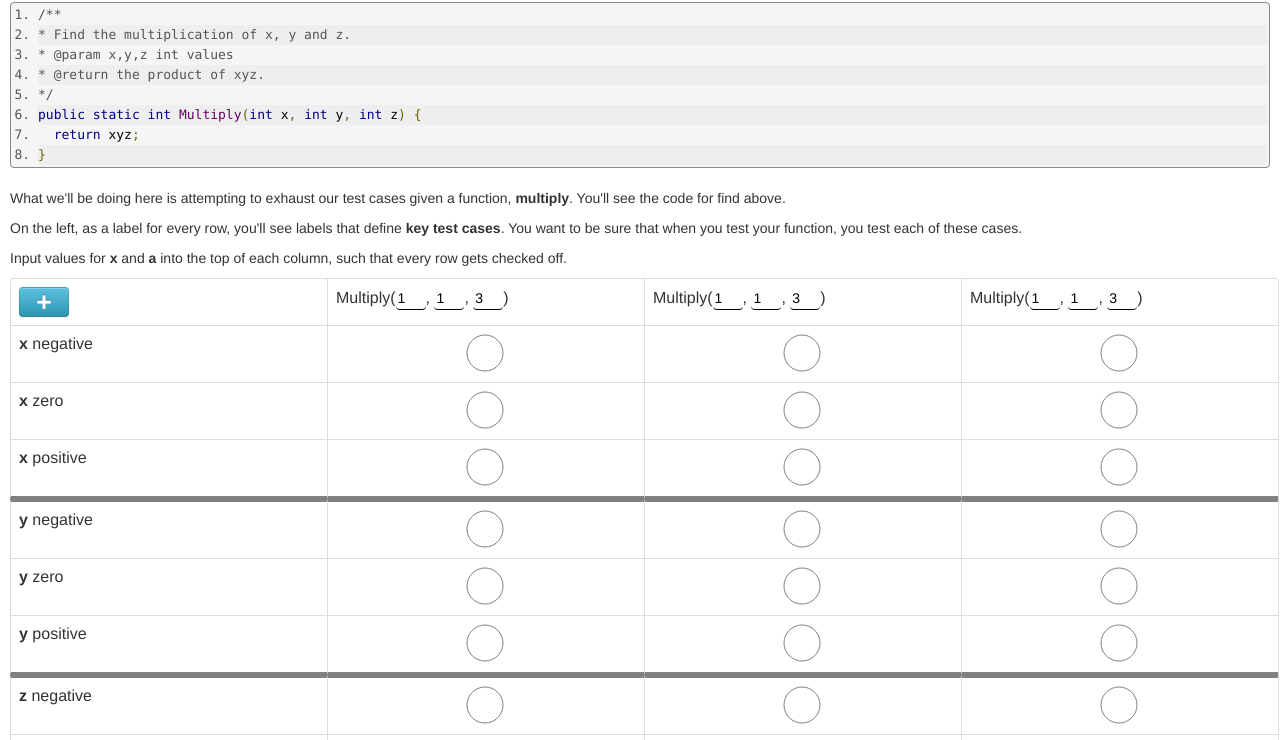
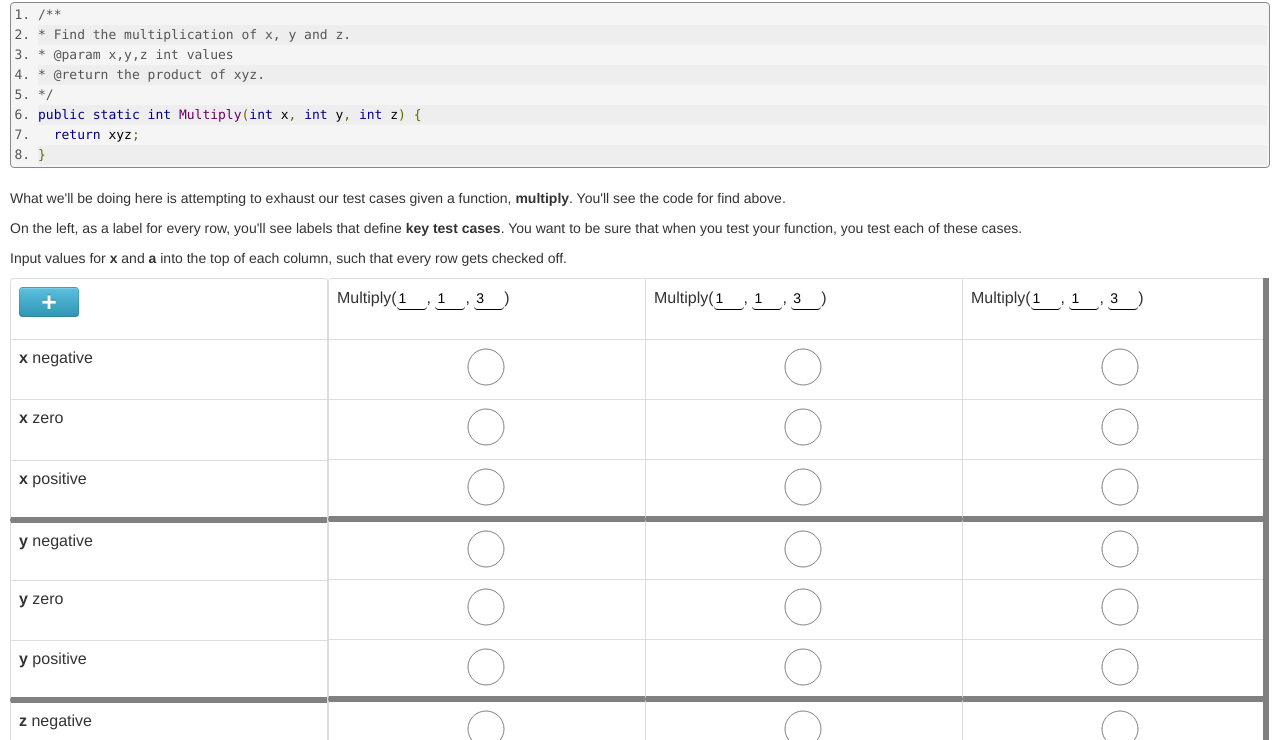
Before and after one commit to Dsan10s/MIT-Project2, a plain HTML site: page JUnitTable1.html in a window 1280 px wide. Shown: the part 58-798 px from the top of the page. Drawn offline with nearby package versions, Linux system fonts and the light colour scheme.

Commit message:
Make the first mode table able to scroll and make automate unchecking radio buttons in same group, and polishing up some codes.

```diff
--- a/JUnitTable1.css
+++ b/JUnitTable1.css
@@ -5,7 +5,6 @@ body{
 }
 
 /*For implementation*/
-
 table{
 	border-radius: 10px;
 	overflow: auto;
@@ -16,15 +15,20 @@ input{
 	border-bottom: 1px solid black;
 	width: 30px;
 }
-.customRadio{
-
+.customRadioBorder{
+	position: relative;
 }
 .customRadioFill{
 	position: absolute;
+
+}
+.relative{
+	position: relative;
 }
 .mark{
 	margin-left: 10px;
 	height: 40px;
+	position: relative;
 }
 .checkMark{
 	position: absolute;
@@ -55,9 +59,22 @@ input{
 	float: right;
 	opacity: 0.5;
 }
+#tableFixed{
+	width: 200px;
+	float: left;
+	margin: 0px;
+}
+#tableContentDiv{
+	border-right: 6px solid grey;
+	overflow: auto;
+	float: left;
+}
+#tableContent{
+	margin: 0px;
+}
 .plusButton{
 	color: white;
-	width: 50px;
+	width: 60px;
 	/*font-size: 20pt;*/
 }
 .col0{
@@ -67,6 +84,10 @@ input{
 	opacity: 0;
 }
 td{
+	white-space: nowrap;
+	text-align: center;
+	vertical-align: middle;
+	height: 60;
 	min-width: 300px;
 	max-width: 520px;
 }
--- a/JUnitTable1.js
+++ b/JUnitTable1.js
@@ -39,22 +39,27 @@ var JUnitTable1 = (function(){
 		/*
 		Define table here
 		*/
-		var table = $("<table id = 'JUnitTable1' class = 'table table-hover table-bordered'></table>");
+		var tableFixed = $("<table id = 'tableFixed' class = 'table table-hover table-bordered' style = 'float: left'></table>");
+ 		var tableContent = $("<table id = 'tableContent' class = 'table table-hover table-bordered' style = 'float: left'></table>");
+ 		var tableContentDiv = $('<div id = "tableContentDiv"></div>');
 		var bottomDiv = $("<div style = 'width: 100%'></div>")
 		var submit = $("<button id = 'submit1' class = 'btn btn-success btn-large' style = 'float: left'>Submit</button>")
 		var alert = $("<div id = 'mainAlert' class = 'alert alert-error'>Test</div>")
 		var success = $("<div id = 'mainSuccess' class = 'alert alert-success'>Test</div>")
 		bottomDiv.append(submit, alert, success);
+		tableContentDiv.append(tableContent);
 
 		/*Row0*/
-		var row0 = $("<tr class = 'row0'></tr>");
+		var plusRow = $("<tr class = 'row0'></tr>");
 		var emptyLabel = $("<td class = 'col0'><button class = 'plusButton btn btn-info'><b style = 'font-size: 20pt'>+</b></button></td>");
 
-		row0.append(emptyLabel);
+		plusRow.append(emptyLabel);
+		tableFixed.append(plusRow);
 
 		/*
 		Add input fields
 		*/
+		var row0=$("<tr class = 'row0'></tr>");
 		for(var i=1;i<=3;i++){
 			/*generate a string for input fields in HTML*/
 			var temp="";
@@ -68,28 +73,31 @@ var JUnitTable1 = (function(){
 			row0.append(findLabel);
 		}
 
-		table.append(row0);
+		tableContent.append(row0);
 
 
 		/*Table Content*/
 		for (var r = 1; r <= allRows.length-1; r++){
 			var newRow = $("<tr class = 'row" + r + "'></tr>");
-			for (var c = 0; c < columnsDisplayed.length; c++){
+			for (var c = 1; c < columnsDisplayed.length; c++){
 				var rowClass = ".row" + r;
-				var newCol = $("<td class = 'col" + c + "'></td>");
+				var newCol = $("<td class = 'col" + columnsDisplayed[c] + "'></td>");
 
 				/*Labels*/
-				if (c == 0){
-					newCol.append("<div>"+allRows[r].title+"</div>");
-				}else{
-					newCol.append($("<span class = 'cellContent'><span class = 'customRadioBorder'><span class = 'customRadioFill'></span></span><img class = 'mark checkMark' src = 'images/checkMark.png'/><img class = 'mark errorMark' src = 'images/ErrorMark.png'/></span>"));
-				}
+				newCol.append($("<span class = 'cellContent'><span class = 'customRadioBorder'><span class = 'customRadioFill'></span></span><span class = relative><img class = 'mark checkMark' src = 'images/checkMark.png'/><img class = 'mark errorMark' src = 'images/ErrorMark.png'/></span></span>"));
+
 				newRow.append(newCol);
 			}
-			table.append(newRow);
+			var newRowInfo = $("<tr class = 'row" + r + "'></tr>");
+			var newColInfo = $("<td class = 'col" + 0 + "'></td>");
+			newColInfo.append("<div>"+allRows[r].title+"</div>");
+			newRowInfo.append(newColInfo);
+
+			tableContent.append(newRow);
+			tableFixed.append(newRowInfo);
 		}
 
-		$(div).append(table, bottomDiv);
+		$(div).append(tableFixed,tableContentDiv, bottomDiv);
 
 		createBar();
 
@@ -111,10 +119,7 @@ var JUnitTable1 = (function(){
 		.attr("height", "40px")
 		.append("circle").attr("class", "circleFill").attr("cx", 20).attr("cy", 20).attr("r", 0).attr("fill", "#91cfff");
 
-		var radioFill = false;
-
 		/*Adds another column to the table when the plus button is pressed*/
-
 		var lastNumber = columnsDisplayed[columnsDisplayed.length - 1];
 		var newNum = lastNumber + 1;
 
@@ -129,30 +134,45 @@ var JUnitTable1 = (function(){
 				var colIndex = colClass.slice(3, colClass.length);;
 
 				if (radioData[rowIndex][colIndex] === false){
-					console.log("rowClass: " + rowClass + ", colClass: " + colClass)
 					d3.select("." + rowClass + " " + "." + colClass + " .circleFill").transition()
 					.attr("r", 20).duration(200)
 					.attr("stroke", "white").duration(200);
-					radioFill = true;
 					radioData[rowIndex][colIndex] = true;
+
+					/*
+					Uncheck the previous one in the same group
+					*/
+					for(var i=1;i<=allRows.length-1;i++){
+						if(i!=rowIndex&&radioData[i][colIndex]&&allRows[i].group==allRows[rowIndex].group){
+							d3.select(".row"+i + " " + "." + colClass + " .circleFill").transition()
+							.attr("r", 0).duration(200)
+							.attr("stroke", "grey").duration(200);
+							radioData[i][colIndex] = false;
+						}
+					}
 				}else if(radioData[rowIndex][colIndex] === true){
 					d3.select("." + rowClass + " " + "." + colClass + " .circleFill").transition()
 					.attr("r", 0).duration(200)
 					.attr("stroke", "grey").duration(200);
-					radioFill = false;
 					radioData[rowIndex][colIndex] = false;
 				}
 
 			})
 		}
 
-
+		/*
+		plus button listener
+		*/
 		$(".plusButton").on("click", function(){
 			var lastNumber = columnsDisplayed[columnsDisplayed.length - 1];
 			var newNum = lastNumber + 1;
+
+			/*
+			Adding a new column
+			*/
 			for (var r = 0; r <= allRows.length-1; r++){
 
-				var rowClass = ".row" + r;
+				var rowClass = "#tableContent .row" + r;
 				var newCol = $("<td class = 'col" + newNum + "' style = 'width: 0px'></td>");
 
 				if (r == 0){
@@ -166,28 +186,32 @@ var JUnitTable1 = (function(){
 
 					var newFindLabel = $(temp);
 					var newDeleteBtn = $("<button class = 'delete btn btn-danger' style = 'float: right;'>Delete</button>")
-					newCol.append("<span>Find(", newFindLabel, ")</span>", newDeleteBtn);
+					newCol.append("<span>"+functionName+"(", newFindLabel, ")</span>", newDeleteBtn);
 				}else{
-					newCol.append($("<span class = 'cellContent'><span class = 'customRadioBorder'><span class = 'customRadioFill'></span></span><img class = 'mark checkMark' src = 'images/checkMark.png'/><img class = 'mark errorMark' src = 'images/ErrorMark.png'/></span>"));
+					newCol.append($("<span class = 'cellContent'><span class = 'customRadioBorder'><span class = 'customRadioFill'></span></span><span class='relative'><img class = 'mark checkMark' src = 'images/checkMark.png'/><img class = 'mark errorMark' src = 'images/ErrorMark.png'/></span></span>"));
 				}
 
 				$(rowClass).append(newCol);
 			}
 
+			/*
+			Show delete button for new columns
+			*/
 			$(".delete").on("mouseenter", function(){
 				var colClass = $(this).parent("td").attr("class");
 				var colNum = parseInt(colClass.slice(3, colClass.length));
 				if(colNum > 3){
 					$(this).animate({"opacity": "1"}, 200);
-					console.log("1:1")
 				}
 			});
+			/*
+			Hide delete button for new columns
+			*/
 			$(".delete").on("mouseleave", function(){
 				var colClass = $(this).parent("td").attr("class");
 				var colNum = parseInt(colClass.slice(3, colClass.length));
 				if(colNum  > 3){
 					$(this).animate({"opacity": "0"}, 200);
-					console.log("0:1")
 				}
 			})
 
@@ -210,43 +234,47 @@ var JUnitTable1 = (function(){
 
 			/*Adds new column to columnsDisplayed array, and new unclicked radio Buttons to radioData array*/
 			columnsDisplayed.push(newNum);
-			console.log("columnsDisplayed: " + columnsDisplayed)
 			for (var i = 1; i < radioData.length; i++){
 				radioData[i].push(false);
 			}
-			console.log(radioData)
-
-			var radioFill = false;
-
 
 			$(".col"+newNum+" .customRadioBorder").on("click", function(){
 				var rowClass = $(this).parent('span').parent('td').parent('tr').attr("class");
 				var rowIndex = rowClass[3];
 				var colClass = $(this).parent('span').parent('td').attr("class");
 				var colIndex = colClass.slice(3, colClass.length);
-				if (radioData[rowIndex][colIndex] === false){
-					console.log("button will fill")
-					console.log("rowClass: " + rowClass + ", colClass: " + colClass)
+				if (!radioData[rowIndex][colIndex]){
 					d3.select("." + rowClass + " " + "." + colClass + " .circleFill").transition()
 					.attr("r", 20).duration(200)
 					.attr("stroke", "white").duration(200);
-					radioFill = true;
 					radioData[rowIndex][colIndex] = true;
-				}else if(radioData[rowIndex][colIndex] === true){
+
+					/*
+					Uncheck the previous one in the same group
+					*/
+					for(var i=1;i<=allRows.length-1;i++){
+						if(i!=rowIndex&&radioData[i][colIndex]&&allRows[i].group==allRows[rowIndex].group){
+							d3.select(".row"+i + " " + "." + colClass + " .circleFill").transition()
+							.attr("r", 0).duration(200)
+							.attr("stroke", "grey").duration(200);
+							radioData[i][colIndex] = false;
+						}
+					}
+				}else{
 					d3.select("." + rowClass + " " + "." + colClass + " .circleFill").transition()
 					.attr("r", 0).duration(200)
 					.attr("stroke", "grey").duration(200);
-					radioFill = false;
 					radioData[rowIndex][colIndex] = false;
 				}
 
 			})
-			console.log("radiobutton clicked")
+
+			/*
+			Turn on delete button for new columns
+			*/
 			$(".delete").on("click", function(){
-				console.log("delete clicked")
 				var deleteCol = $(this).parent("td").attr("class");
 				var deleteColNum = deleteCol.slice(3, deleteCol.length);
-				console.log("deleteCol: " + deleteCol)
 
 				if(parseInt(deleteColNum)>3){
 					$("." + deleteCol).remove();
@@ -255,39 +283,39 @@ var JUnitTable1 = (function(){
 					}
 				}
 			})
-			console.log(columnsDisplayed)
 			createBar();
 		});
 
+
+		/*
+		Delete button listener
+		*/
 		$(".delete").on("click", function(){
-			console.log("delete clicked")
 			var deleteCol = $(this).parent("td").attr("class");
 			var deleteColNum = deleteCol.slice(3, deleteCol.length);
-			console.log("deleteCol: " + deleteCol)
 			if(parseInt(deleteColNum)<=3){
 				$("." + deleteCol).remove();
 				if(columnsDisplayed.indexOf(parseInt(deleteColNum))!=-1){
 					columnsDisplayed.splice(columnsDisplayed.indexOf(parseInt(deleteColNum)), 1);
 				}
 			}
-
-			console.log(columnsDisplayed);
 		});
 
+		/*apper only when mouse hovering over*/
 		$(".delete").on("mouseenter", function(){
 			var colClass = $(this).parent("td").attr("class");
 			var colNum = parseInt(colClass.slice(3, colClass.length));
 			if(colNum <= 3){
 				$(this).animate({"opacity": "1"}, 200);
-				console.log("1:2")
 			}
 		});
+
+		/*disappear when mouse leaves*/
 		$(".delete").on("mouseleave", function(){
 			var colClass = $(this).parent("td").attr("class");
 			var colNum = parseInt(colClass.slice(3, colClass.length));
 			if(colNum  <= 3){
 				$(this).animate({"opacity": "0"}, 200);
-				console.log("0:2")
 			}
 		})
 
@@ -309,14 +337,11 @@ var JUnitTable1 = (function(){
 
 			try{
 				/*Displays check and error marks based on user input*/
-				console.log("columnsDisplayed: " + columnsDisplayed)
 				for (var c = columnsDisplayed[1]; c <= columnsDisplayed[columnsDisplayed.length - 1]; c++){
 					/*for loop stops when it reaches a number in columnsDisplayed that doesn't exist*/
 					if (columnsDisplayed.indexOf(c) == -1){
-						console.log("column does not exist, moving to next column")
 					}else{
 
-						console.log("columnsDisplayed[1]: " + columnsDisplayed[1])
 						var inputArray =[];
 						for(var j=1;j<=inputs.length-1;j++){
 							inputArray.push(JSON.parse($("#"+inputs[j].name+"Input" + c).val()));
@@ -360,7 +385,6 @@ var JUnitTable1 = (function(){
 								$("#mainAlert").show();
 								$("#mainAlert").animate({"opacity": "1"}, 200);
 								$("#mainAlert").html(inputs[i].name+" has to be "+inputs[i].display);
-								console.log(this.value,inputs[i].name,i)
 								hasShown=true;
 							}
 						}
@@ -426,4 +450,12 @@ $(document).ready(function(){
 	$("#zInput1").val(3)
 	$("#zInput2").val(3)
 	$("#zInput3").val(3)
+
+	//Resize the table
+	$("#tableContentDiv").width( ( parseFloat($("body").width()) - parseFloat( $("#tableFixed").width() ) - 8) );
+	$(window).resize(function(){
+		$("#tableContentDiv").width( ( parseFloat($("body").width())  - parseFloat( $("#tableFixed").width() ) - 8) )
+	});
+	$("#tableFixed").height(  $("#tableContentDiv").height()  )
+
 });
```
